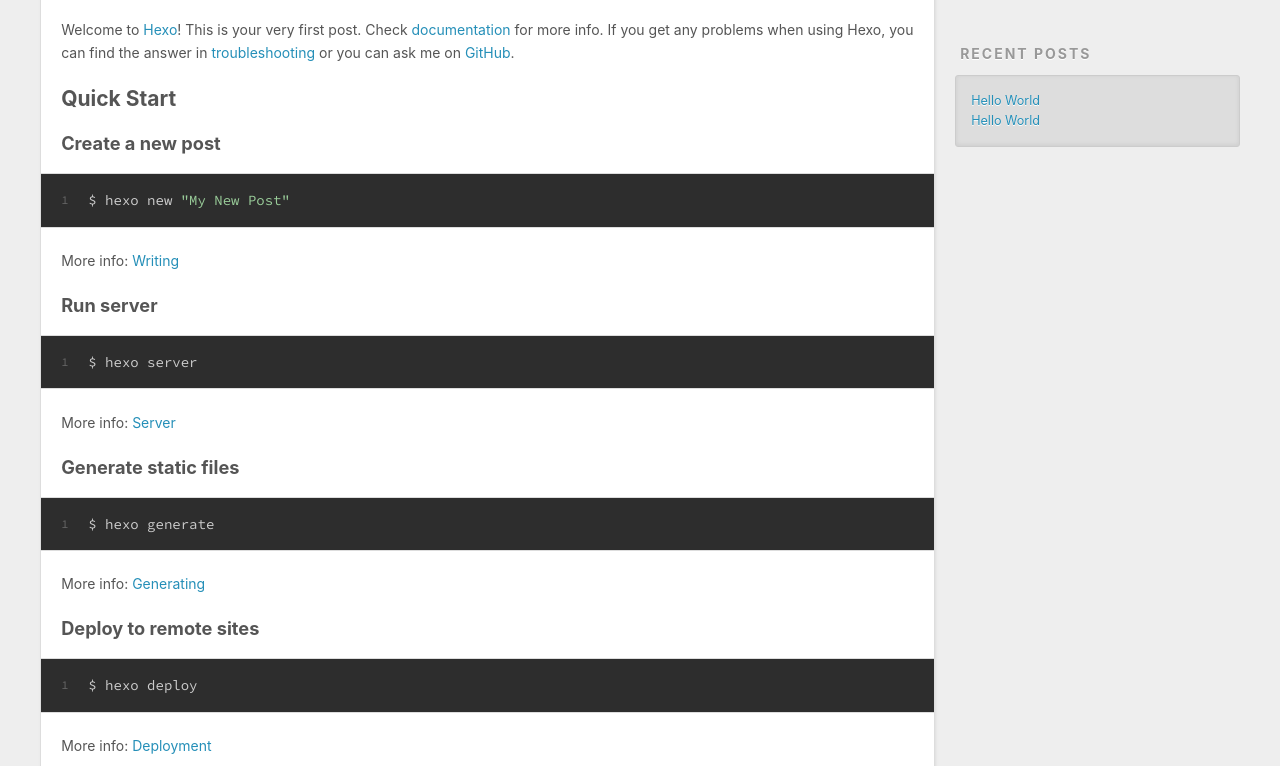
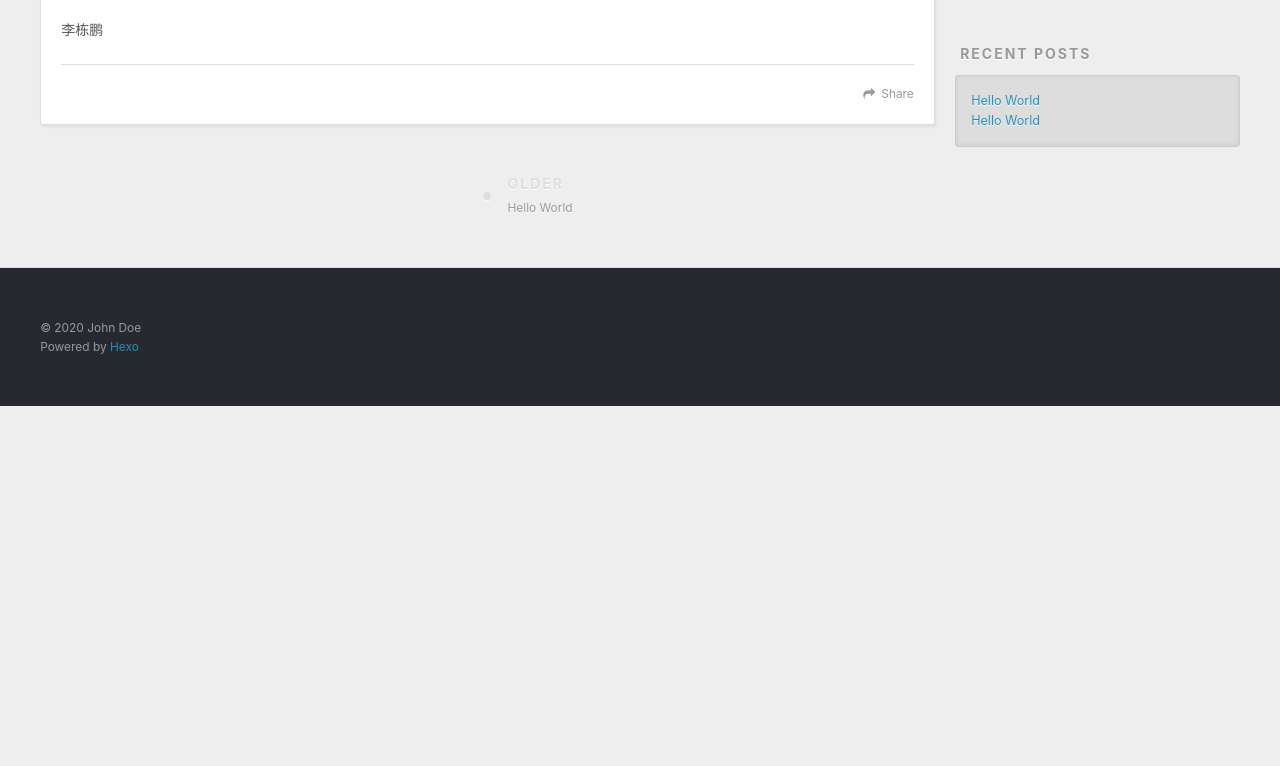
Before and after one commit to li-dong-peng/li-dong-peng.github.io, a plain HTML site: page 2020/08/31/hello-world - 副本/index.html in a window 1280 px wide. Shown: the part 434-1200 px from the top of the page. After the commit the page ends 840 px from the top, so only its background shows below. Drawn offline with nearby package versions, Linux system fonts and the light colour scheme.

Commit message:
Site updated: 2020-08-31 13:05:56

```diff
--- a/2020/08/31/hello-world - 副本/index.html
+++ b/2020/08/31/hello-world - 副本/index.html
@@ -7,15 +7,15 @@
 
   <title>Hello World | Hexo</title>
   <meta name="viewport" content="width=device-width, initial-scale=1, maximum-scale=1">
-  <meta name="description" content="Welcome to Hexo! This is your very first post. Check documentation for more info. If you get any problems when using Hexo, you can find the answer in troubleshooting or you can ask me on GitHub. Quick">
+  <meta name="description" content="李栋鹏">
 <meta property="og:type" content="article">
 <meta property="og:title" content="Hello World">
 <meta property="og:url" content="http://yoursite.com/2020/08/31/hello-world%20-%20%E5%89%AF%E6%9C%AC/index.html">
 <meta property="og:site_name" content="Hexo">
-<meta property="og:description" content="Welcome to Hexo! This is your very first post. Check documentation for more info. If you get any problems when using Hexo, you can find the answer in troubleshooting or you can ask me on GitHub. Quick">
+<meta property="og:description" content="李栋鹏">
 <meta property="og:locale" content="en_US">
 <meta property="article:published_time" content="2020-08-31T04:48:47.966Z">
-<meta property="article:modified_time" content="2020-08-31T02:37:55.192Z">
+<meta property="article:modified_time" content="2020-08-31T05:05:47.682Z">
 <meta property="article:author" content="John Doe">
 <meta name="twitter:card" content="summary">
 
@@ -88,19 +88,7 @@
 
     <div class="article-entry" itemprop="articleBody">
 
-        <p>Welcome to <a target="_blank" rel="noopener" href="https://hexo.io/">Hexo</a>! This is your very first post. Check <a target="_blank" rel="noopener" href="https://hexo.io/docs/">documentation</a> for more info. If you get any problems when using Hexo, you can find the answer in <a target="_blank" rel="noopener" href="https://hexo.io/docs/troubleshooting.html">troubleshooting</a> or you can ask me on <a target="_blank" rel="noopener" href="https://github.com/hexojs/hexo/issues">GitHub</a>.</p>
-<h2 id="Quick-Start"><a href="#Quick-Start" class="headerlink" title="Quick Start"></a>Quick Start</h2><h3 id="Create-a-new-post"><a href="#Create-a-new-post" class="headerlink" title="Create a new post"></a>Create a new post</h3><figure class="highlight bash"><table><tr><td class="gutter"><pre><span class="line">1</span><br></pre></td><td class="code"><pre><span class="line">$ hexo new <span class="string">&quot;My New Post&quot;</span></span><br></pre></td></tr></table></figure>
-
-<p>More info: <a target="_blank" rel="noopener" href="https://hexo.io/docs/writing.html">Writing</a></p>
-<h3 id="Run-server"><a href="#Run-server" class="headerlink" title="Run server"></a>Run server</h3><figure class="highlight bash"><table><tr><td class="gutter"><pre><span class="line">1</span><br></pre></td><td class="code"><pre><span class="line">$ hexo server</span><br></pre></td></tr></table></figure>
-
-<p>More info: <a target="_blank" rel="noopener" href="https://hexo.io/docs/server.html">Server</a></p>
-<h3 id="Generate-static-files"><a href="#Generate-static-files" class="headerlink" title="Generate static files"></a>Generate static files</h3><figure class="highlight bash"><table><tr><td class="gutter"><pre><span class="line">1</span><br></pre></td><td class="code"><pre><span class="line">$ hexo generate</span><br></pre></td></tr></table></figure>
-
-<p>More info: <a target="_blank" rel="noopener" href="https://hexo.io/docs/generating.html">Generating</a></p>
-<h3 id="Deploy-to-remote-sites"><a href="#Deploy-to-remote-sites" class="headerlink" title="Deploy to remote sites"></a>Deploy to remote sites</h3><figure class="highlight bash"><table><tr><td class="gutter"><pre><span class="line">1</span><br></pre></td><td class="code"><pre><span class="line">$ hexo deploy</span><br></pre></td></tr></table></figure>
-
-<p>More info: <a target="_blank" rel="noopener" href="https://hexo.io/docs/one-command-deployment.html">Deployment</a></p>
+        <p>李栋鹏</p>
 
 
     </div>
```
Also changed, not shown: index.html (+1 -13 lines).
